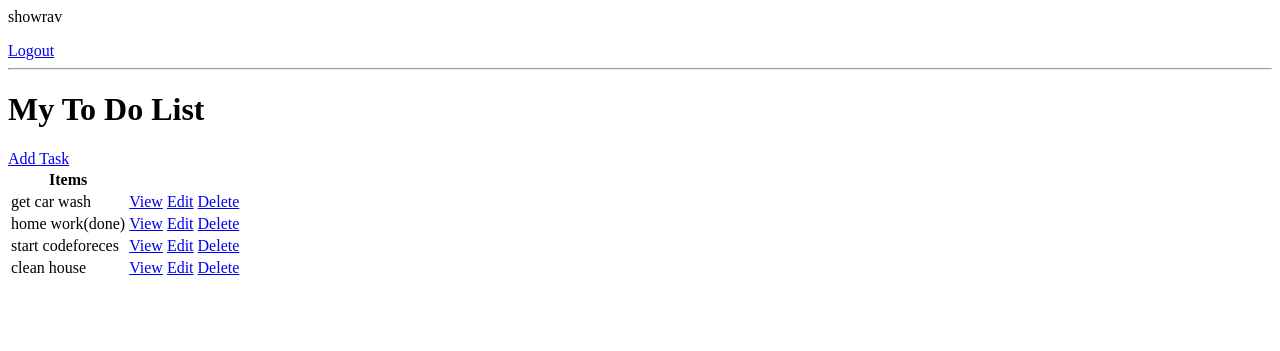
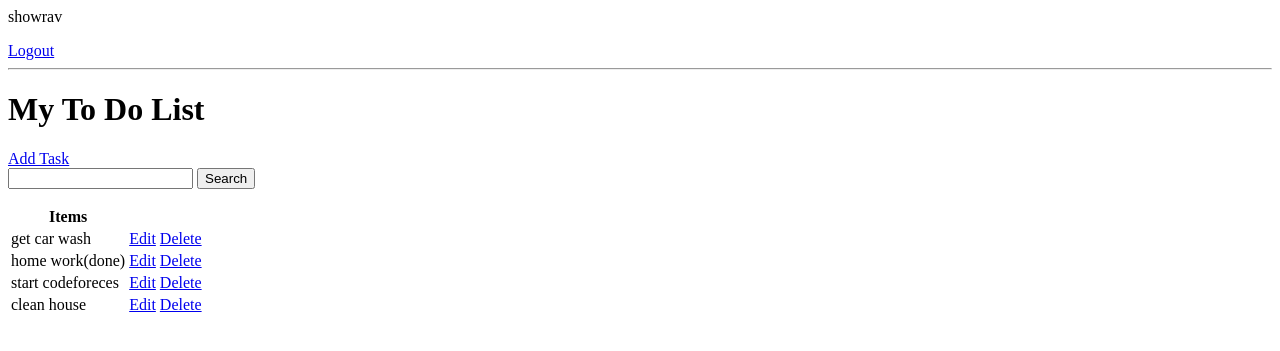
Before and after one commit to Showrav-Dhar/TaskMaster, a Django app: page / in a window 1280 px wide. Shown: the top 351 px of the page. Run offline with Django 4.2, Linux system fonts and the light colour scheme; a user stored in the database is signed in; data comes from the database, SQL or seed files in the repository.

Commit message:
upto styling

```diff
--- a/base/templates/base/task_list.html
+++ b/base/templates/base/task_list.html
@@ -9,6 +9,17 @@
 <hr>
 <h1>My To Do List</h1>
 <a href="{% url 'task-create' %}">Add Task</a>
+
+
+<form method='get'>
+  <input type='text' name='search-area' value="{{search_input}}">
+  <input type='submit' value='Search'>
+
+</form>
+
+
+
+
 <table>
     <tr>
         <th>Items</th>
@@ -17,7 +28,7 @@
     {% for task in tasks %}
       <tr>
         <td>{{task.title}}</td>
-        <td><a href="{% url 'task' task.id %}">View</a></td>
+        <!-- <td><a href="{% url 'task' task.id %}">View</a></td> -->
         <td><a href="{% url 'task-update' task.id %}">Edit </a></td>
         <td><a href="{% url 'task-delete' task.id %}">Delete</a></td>
       </tr>
--- a/base/views.py
+++ b/base/views.py
@@ -54,7 +54,16 @@ class TaskList(LoginRequiredMixin, ListView):
         context = super().get_context_data(**kwargs)
         context['tasks'] = context['tasks'].filter(user=self.request.user)
         context['count'] = context['tasks'].filter(complete=False).count
+
+        search_input = self.request.GET.get('search-area') or ''
+        if search_input:
+            context['tasks'] = context['tasks'].filter(title__icontains=search_input)
+
+
+        context['search_input'] = search_input
+
         return context
+
 
 class TaskDetail(LoginRequiredMixin, DetailView):
     model = Task#this class now search for templates that has name like - Task_detail.html
```
